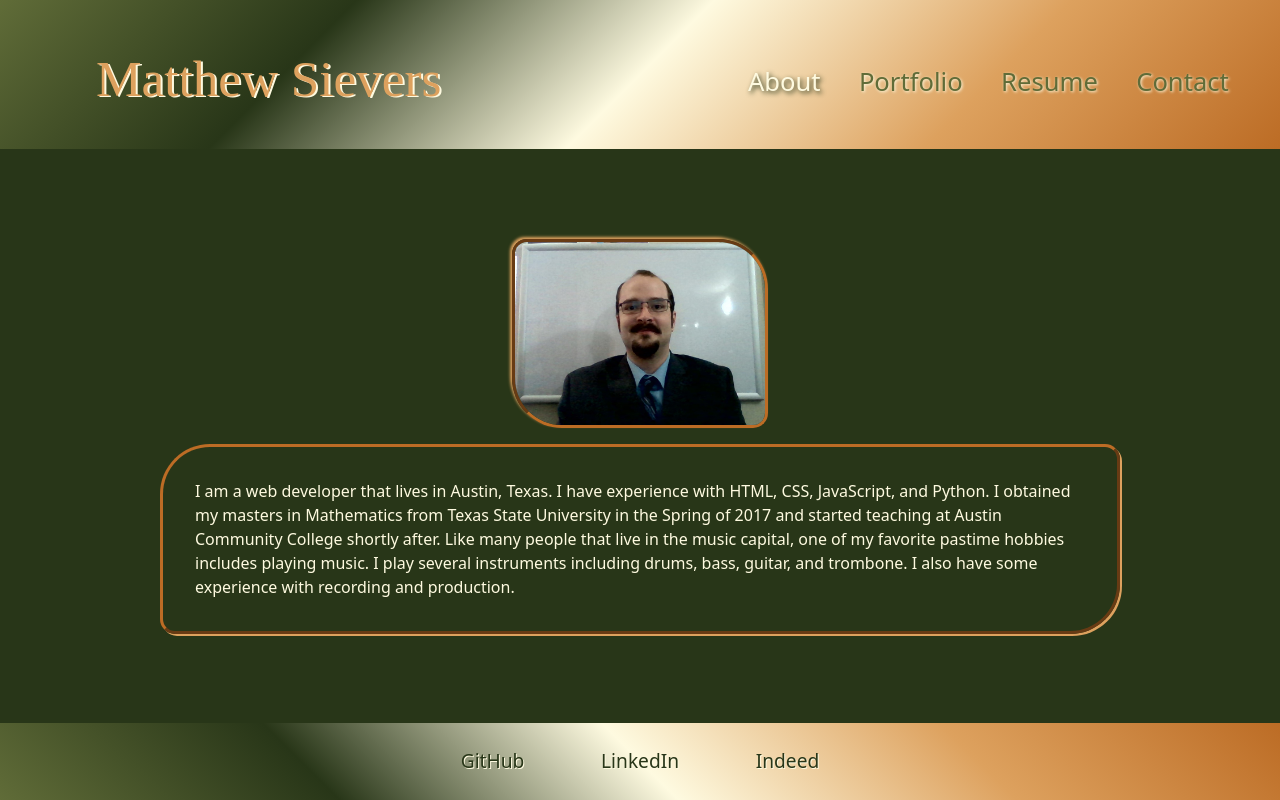
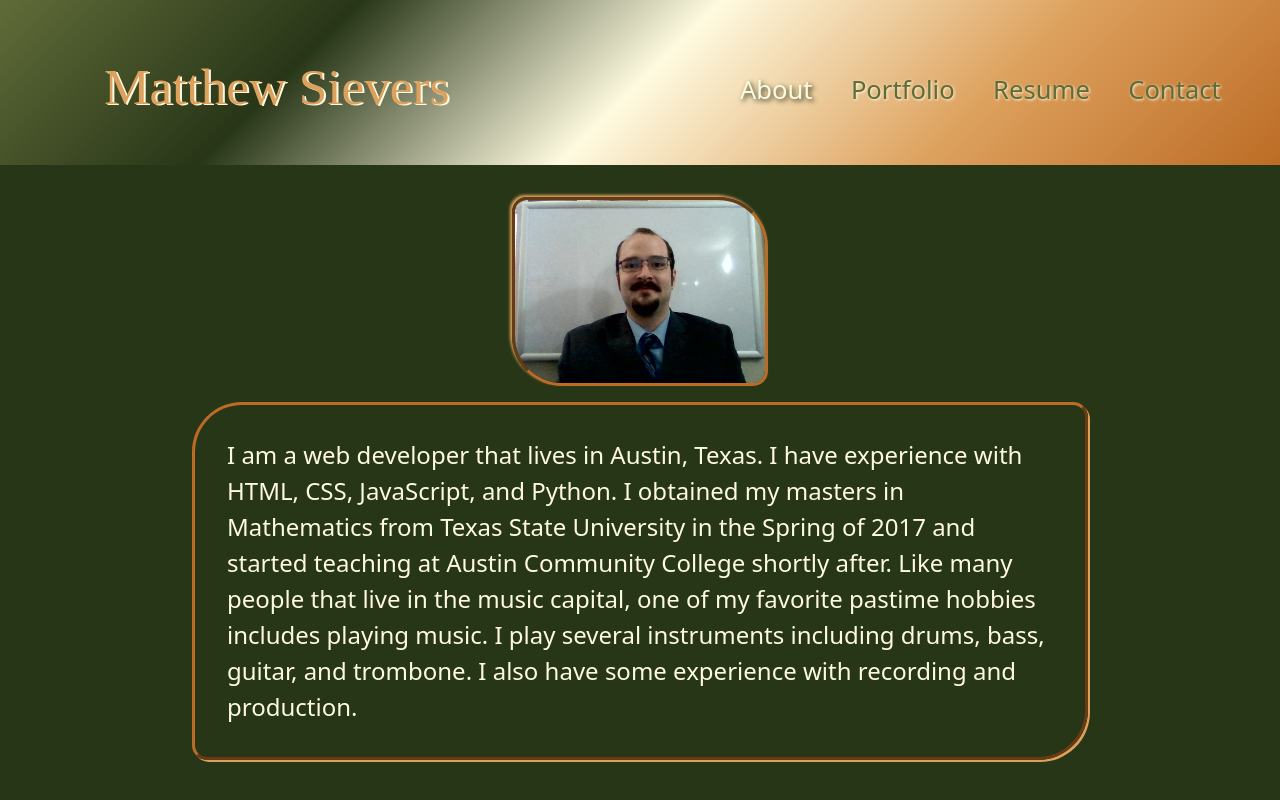
Before and after one commit to mattersievers/portfolio_v2.0, a React (Create React App) app: page / in a window 1280 px wide. Shown: the top 800 px of the page. Built offline with nearby package versions, Linux system fonts and the light colour scheme; a web font is replaced by a local one.

Commit message:
fixed css spacing with about me font

```diff
--- a/src/App.css
+++ b/src/App.css
@@ -1,43 +1,4 @@
 @import url('https://fonts.googleapis.com/css2?family=Ruthie&display=swap');
-
-.App {
-  text-align: center;
-}
-
-.App-logo {
-  height: 40vmin;
-  pointer-events: none;
-}
-
-@media (prefers-reduced-motion: no-preference) {
-  .App-logo {
-    animation: App-logo-spin infinite 20s linear;
-  }
-}
-
-.App-header {
-  background-color: #282c34;
-  min-height: 100vh;
-  display: flex;
-  flex-direction: column;
-  align-items: center;
-  justify-content: center;
-  font-size: calc(10px + 2vmin);
-  color: white;
-}
-
-.App-link {
-  color: #61dafb;
-}
-
-@keyframes App-logo-spin {
-  from {
-    transform: rotate(0deg);
-  }
-  to {
-    transform: rotate(360deg);
-  }
-}
 
 :root{
   /* CSS HEX */
@@ -59,10 +20,18 @@
   --gradient-radial: radial-gradient(#606c38ff, #283618ff, #fefae0ff, #dda15eff, #bc6c25ff);
 }
 
+*{
+  box-sizing: border-box;
+}
+
 /* Main Body Stylings */
  .pageContent{
    background-color: var(--kombu-green);
-   height: 100vh;
+   height: 100%;
+ }
+
+ main{
+    height: 100vh;
  }
 
 /* Header and Navigation styling */
@@ -100,7 +69,8 @@ margin-right: 10vw;
 }
 .header{
   background-image: var(--gradient-bottom-right);
-  padding: 2em;
+  padding: 5vh;
+  margin-bottom: 2vh;
 }
 
 .myName{
@@ -123,20 +93,24 @@ margin-right: 10vw;
 
 .aboutMe img{
 margin: 2vh;
-width: 20%;
+width: 20vw;
 border-radius: 15px 50px;
 border-style: inset;
 border-color: var(--liver-dogs);
 box-shadow: -2px -2px 3px var(--fawn);
 }
-
+.aboutMe div{
+  padding-bottom: 5vh;
+}
 .aboutMe p{
   border-style: outset;
   border-radius: 50px 15px;
-  width: 75%;
+  width: 70vw;
   padding: 4vmin;
   border-color: var(--liver-dogs);
   box-shadow: 2px 2px var(--fawn);
+  font-size: 3vh;
+
 }
 /* Portfolio Stylings */
 
@@ -150,6 +124,7 @@ footer{
   align-self: flex-end;
   width: 100vw;
   padding: 3vh 33vw;
+  margin-top: 2.5vh;
 }
 
 footer a {
--- a/src/components/About/index.js
+++ b/src/components/About/index.js
@@ -4,11 +4,12 @@ const AboutMe = () => {
     return(
         <section className="aboutMe d-flex flex-column justify-content-around">
             <img className="align-self-center" alt="A very studious Matthew" src={headshot}/>
-            <p className="align-self-center">
+            <div className="align-self-center">
+            <p className="">
                 I am a web developer that lives in Austin, Texas. I have experience with HTML, CSS, JavaScript, and Python. I obtained my masters in Mathematics from Texas State University in the Spring of 2017 and started teaching at Austin Community College shortly after.
                 Like many people that live in the music capital, one of my favorite pastime hobbies includes playing music. I play several instruments including drums, bass, guitar, and trombone. I also have some experience with recording and production.
             </p>
-
+            </div>
         </section>
     )
 }
```
